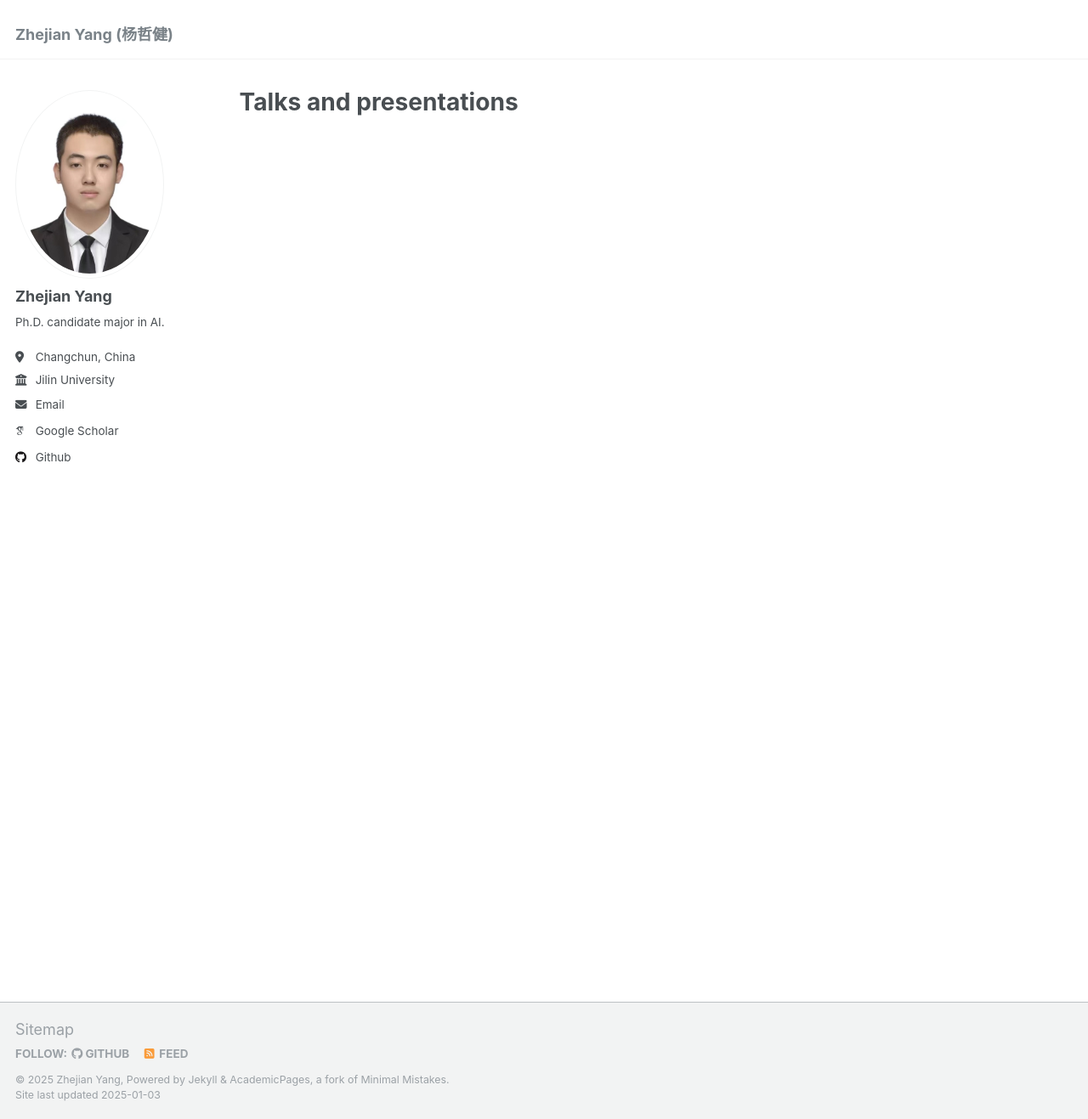
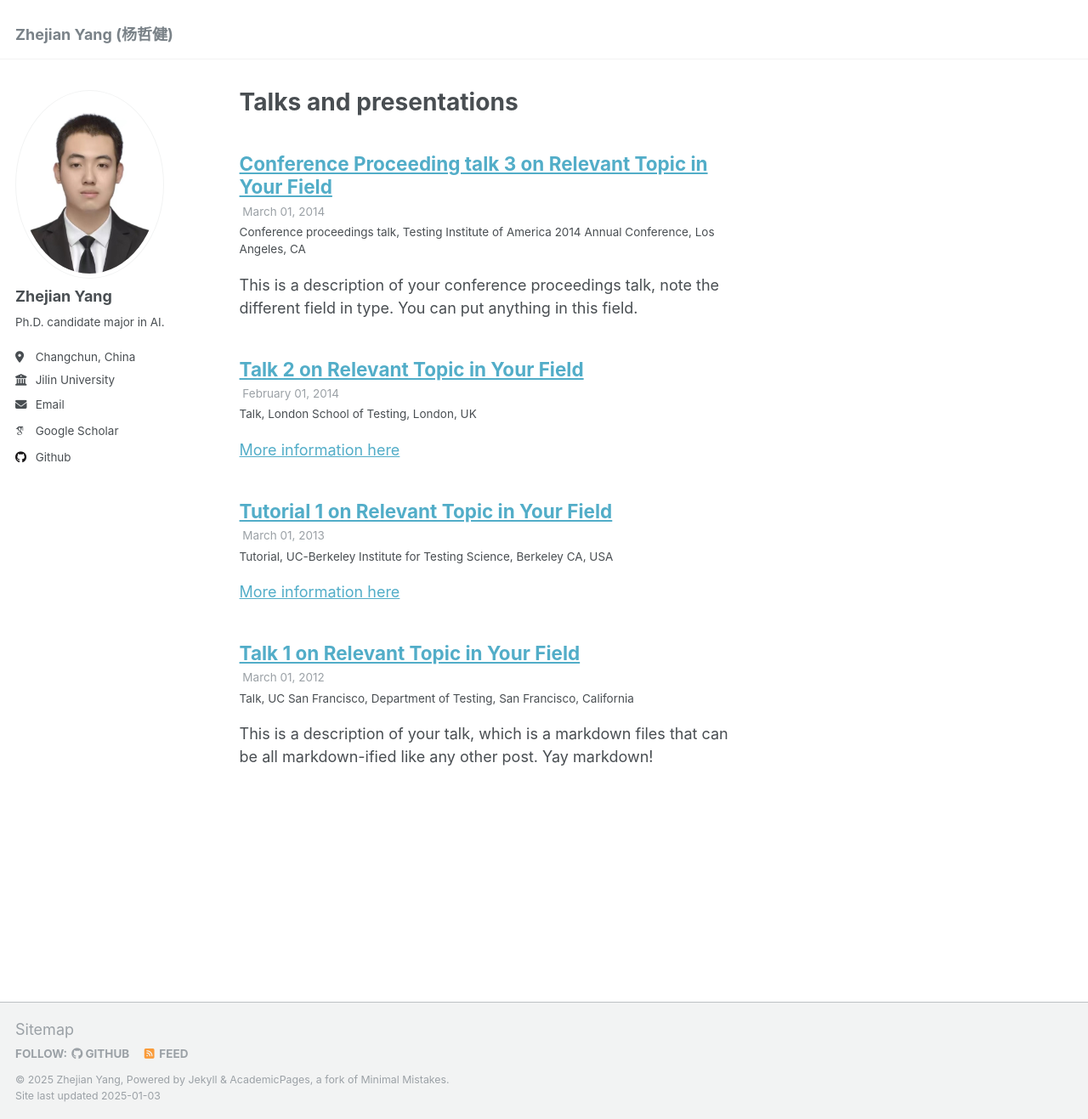
Before and after one commit to Caster-Yang/Caster-Yang.github.io, a Jekyll site: the page built from _pages/talks.html, in a window 1280 px wide and 1317 px high. Shown: the whole window at 85% size. Built offline with Jekyll 4.4.1, drawn with Linux system fonts in a browser that asks for light colours; some web fonts are replaced; part of the change alters nothing that is shown.

Commit message:
Update _config.yml

```diff
--- a/_config.yml
+++ b/_config.yml
@@ -211,19 +211,19 @@ kramdown:
 
 
 # These settings control the types of collections used by the template
-# collections:
-#   teaching:
-#     output: false
-#     permalink: /:collection/:path/
-#   publications:
-#     output: false
-#     permalink: /:collection/:path/
-#   portfolio:
-#     output: false
-#     permalink: /:collection/:path/
-#   talks:
-#     output: false
-#     permalink: /:collection/:path/
+collections:
+  teaching:
+    output: false
+    permalink: /:collection/:path/
+  publications:
+    output: false
+    permalink: /:collection/:path/
+  portfolio:
+    output: false
+    permalink: /:collection/:path/
+  talks:
+    output: false
+    permalink: /:collection/:path/
 
 
 # These settings control how pages and collections are included in the site
@@ -246,41 +246,41 @@ defaults:
     values:
       layout: single
       author_profile: true
-  # # _teaching
-  # - scope:
-  #     path: ""
-  #     type: teaching
-  #   values:
-  #     layout: single
-  #     author_profile: true
-  #     share: true
-  #     comments: true
-  # # _publications
-  # - scope:
-  #     path: ""
-  #     type: publications
-  #   values:
-  #     layout: single
-  #     author_profile: true
-  #     share: true
-  #     comments: true
-  # # _portfolio
-  # - scope:
-  #     path: ""
-  #     type: portfolio
-  #   values:
-  #     layout: single
-  #     author_profile: true
-  #     share: true
-  #     comment: true
-  # # _talks
-  # - scope:
-  #     path: ""
-  #     type: talks
-  #   values:
-  #     layout: talk
-  #     author_profile: true
-  #     share: true
+  # _teaching
+  - scope:
+      path: ""
+      type: teaching
+    values:
+      layout: single
+      author_profile: true
+      share: true
+      comments: true
+  # _publications
+  - scope:
+      path: ""
+      type: publications
+    values:
+      layout: single
+      author_profile: true
+      share: true
+      comments: true
+  # _portfolio
+  - scope:
+      path: ""
+      type: portfolio
+    values:
+      layout: single
+      author_profile: true
+      share: true
+      comment: true
+  # _talks
+  - scope:
+      path: ""
+      type: talks
+    values:
+      layout: talk
+      author_profile: true
+      share: true
 
 
 # Sass/SCSS
```
